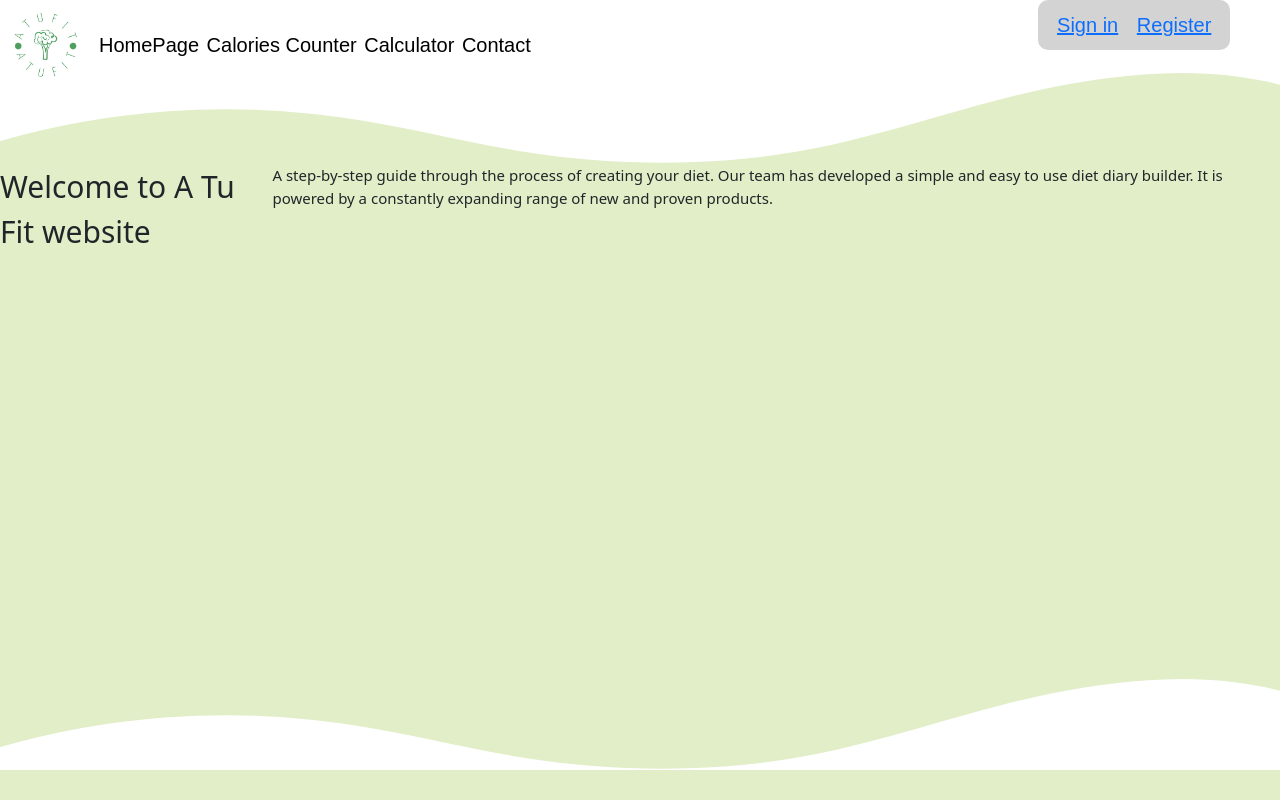
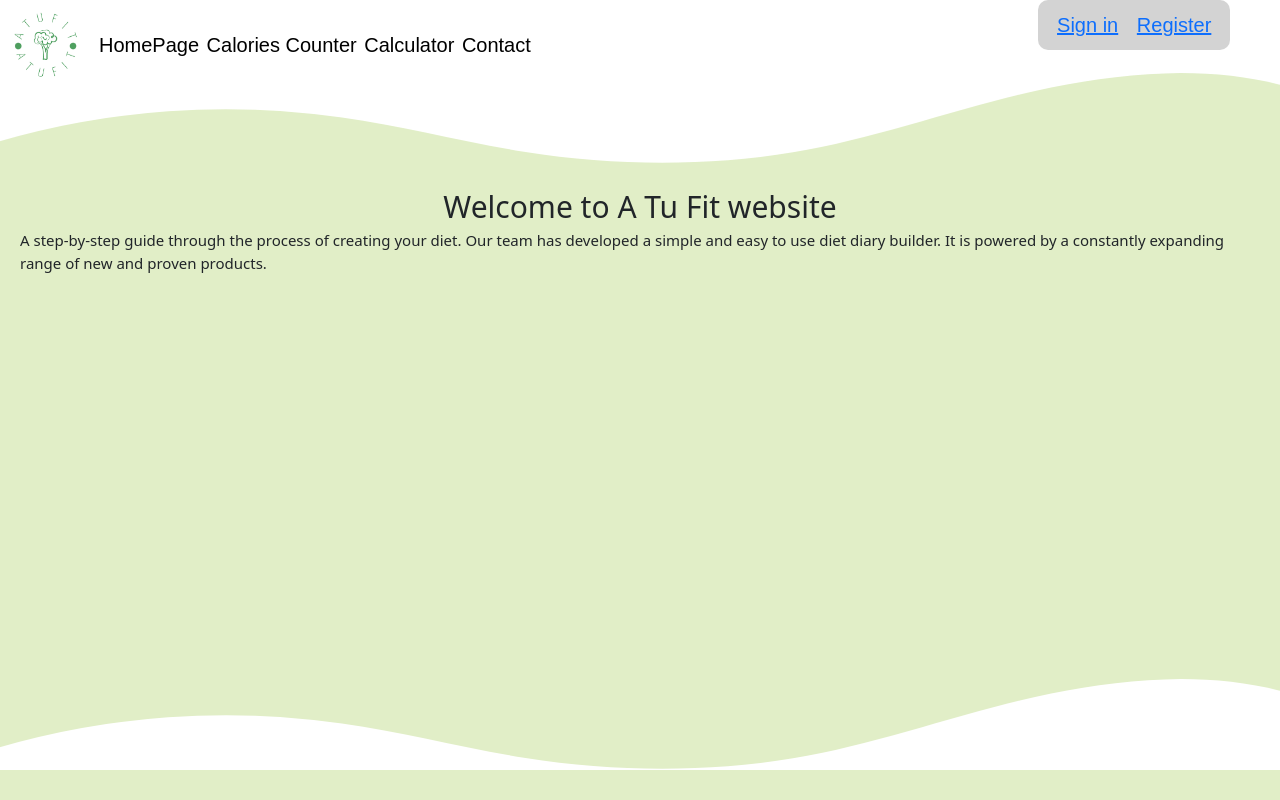
Before and after one commit to PatrycjaBochnak/ATuFit, a React (Create React App) app: page / in a window 1280 px wide. Built offline with nearby package versions, Linux system fonts and the light colour scheme.

Commit message:
getting margin style

```diff
--- a/src/styles/_app.scss
+++ b/src/styles/_app.scss
@@ -21,6 +21,7 @@
 }
 .homePage {
   flex: 1 1 auto;
+  flex-flow: column;
   background-color: #e1eec7;
   background-size: contain;
 }
--- a/src/styles/_homePage.scss
+++ b/src/styles/_homePage.scss
@@ -2,13 +2,13 @@
   display: flex;
 }
 .heading1 {
+  padding: 20px;
   display: flex;
-  justify-content: center;
-  align-items: flex-start;
+  flex-flow: column;
+  align-items: center;
   font-size: 30px;
 }
 .heading2 {
   display: flex;
-  align-items: flex-end;
   font-size: 15px;
 }
```
